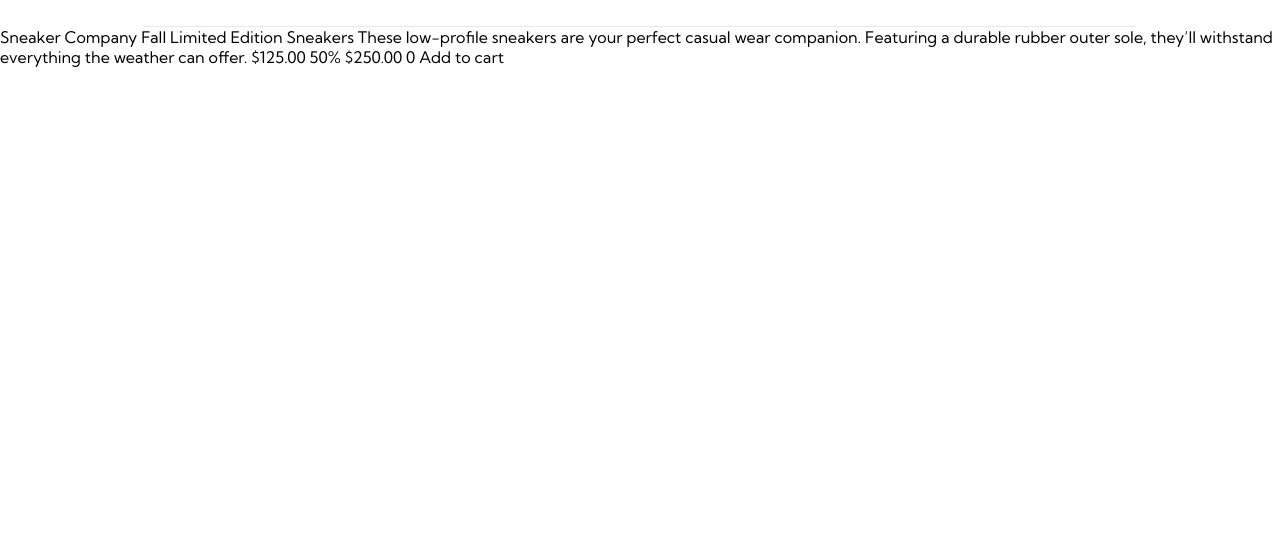
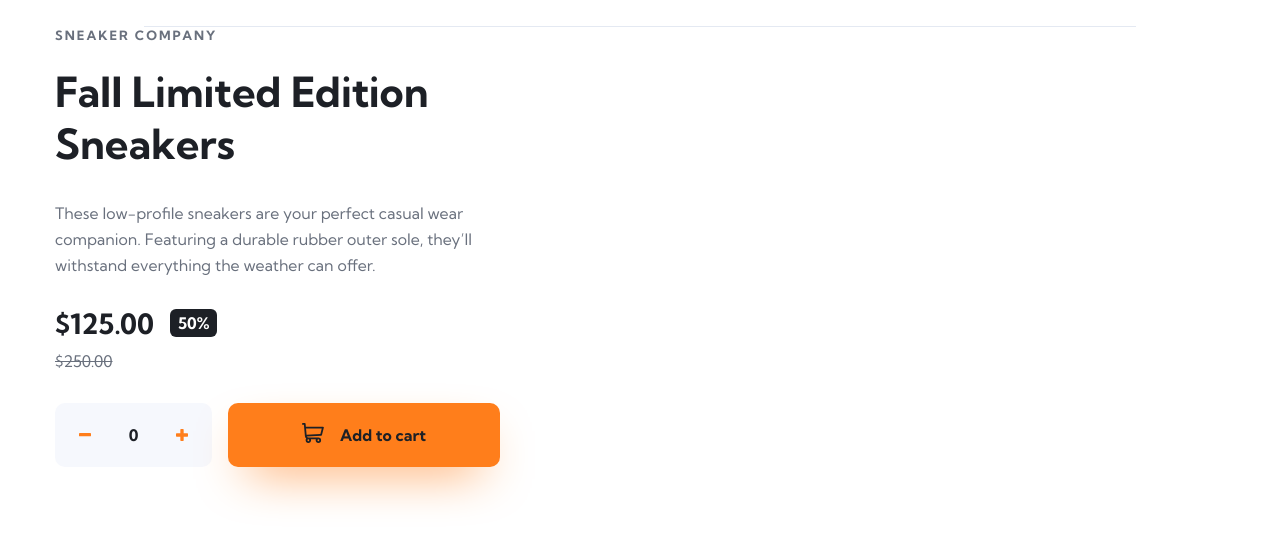
Before and after one commit to AcharaChisomSolomon/ecommerce-product-page, a plain HTML site: page index.html in a window 1280 px wide. Shown: the part 78-622 px from the top of the page. Drawn offline with Linux system fonts and the light colour scheme; files whose address does not match are found by name.

Commit message:
chore: Update styles and HTML for product detail page

```diff
--- a/index.html
+++ b/index.html
@@ -7,8 +7,8 @@
 
   <title>E-commerce product page</title>
 
-  <link rel="stylesheet" href="./styles/base.css">
   <link rel="stylesheet" href="./styles/header.css">
+  <link rel="stylesheet" href="./styles/product-detail.css">
 
   <script src="./index.js" defer></script>
 </head>
@@ -72,20 +72,64 @@
     </header>
   </div>
 
+  <main>
 
-  Sneaker Company
+    <section class="product-image-display"></section>
 
-  Fall Limited Edition Sneakers
-
-  These low-profile sneakers are your perfect casual wear companion. Featuring a
-  durable rubber outer sole, they’ll withstand everything the weather can offer.
-
-  $125.00
-  50%
-  $250.00
-
-  0
-  Add to cart
+    <section class="product-details">
+      <div class="product-info">
+        <h2>Sneaker Company</h2>
+        <h1>Fall Limited Edition Sneakers</h1>
+        <p>
+          These low-profile sneakers are your perfect casual wear companion. Featuring a
+          durable rubber outer sole, they’ll withstand everything the weather can offer.
+        </p>
+        <div class="price">
+          <span class="current-price">$125.00</span>
+          <span class="percent-off">50%</span>
+          <span class="previous-price">$250.00</span>
+        </div>
+        <div class="btns">
+          <div class="quantity">
+            <span class="reduce-quantity" id="reduce-btn">
+              <svg xmlns="http://www.w3.org/2000/svg" width="12" height="4" viewBox="0 0 12 4" fill="none">
+                <path
+                  d="M11.3571 3.33214C11.7134 3.33214 12 3.04554 12 2.68929V0.642857C12 0.286607 11.7134 0 11.3571 0H0.642857C0.286607 0 0 0.286607 0 0.642857V2.68929C0 3.04554 0.286607 3.33214 0.642857 3.33214H11.3571Z"
+                  fill="#ff7e1b" />
+                <mask id="mask0_0_673" style="mask-type:luminance" maskUnits="userSpaceOnUse" x="0" y="0" width="12" height="4">
+                  <path
+                    d="M11.3571 3.33214C11.7134 3.33214 12 3.04554 12 2.68929V0.642857C12 0.286607 11.7134 0 11.3571 0H0.642857C0.286607 0 0 0.286607 0 0.642857V2.68929C0 3.04554 0.286607 3.33214 0.642857 3.33214H11.3571Z"
+                    fill="white" />
+                </mask>
+                <g mask="url(#mask0_0_673)">
+                </g>
+              </svg>
+            </span>
+            <span class="quantity-number" id="quantity-display">0</span>
+            <span class="increase-quantity" id="increase-btn">
+              <svg width="12" height="12" xmlns="http://www.w3.org/2000/svg" xmlns:xlink="http://www.w3.org/1999/xlink">
+                <defs>
+                  <path
+                    d="M12 7.023V4.977a.641.641 0 0 0-.643-.643h-3.69V.643A.641.641 0 0 0 7.022 0H4.977a.641.641 0 0 0-.643.643v3.69H.643A.641.641 0 0 0 0 4.978v2.046c0 .356.287.643.643.643h3.69v3.691c0 .356.288.643.644.643h2.046a.641.641 0 0 0 .643-.643v-3.69h3.691A.641.641 0 0 0 12 7.022Z"
+                    id="b" />
+                </defs>
+                <use fill="#FF7E1B" fill-rule="nonzero" xlink:href="#b" />
+              </svg>
+          </div>
+          <button id="add-to-cart">
+            <span>
+              <svg width="22" height="20" xmlns="http://www.w3.org/2000/svg">
+                <path
+                  d="M20.925 3.641H3.863L3.61.816A.896.896 0 0 0 2.717 0H.897a.896.896 0 1 0 0 1.792h1l1.031 11.483c.073.828.52 1.726 1.291 2.336C2.83 17.385 4.099 20 6.359 20c1.875 0 3.197-1.87 2.554-3.642h4.905c-.642 1.77.677 3.642 2.555 3.642a2.72 2.72 0 0 0 2.717-2.717 2.72 2.72 0 0 0-2.717-2.717H6.365c-.681 0-1.274-.41-1.53-1.009l14.321-.842a.896.896 0 0 0 .817-.677l1.821-7.283a.897.897 0 0 0-.87-1.114ZM6.358 18.208a.926.926 0 0 1 0-1.85.926.926 0 0 1 0 1.85Zm10.015 0a.926.926 0 0 1 0-1.85.926.926 0 0 1 0 1.85Zm2.021-7.243-13.8.81-.57-6.341h15.753l-1.383 5.53Z"
+                  fill="#69707D" fill-rule="nonzero" />
+              </svg>
+            </span>
+            Add to cart
+          </button>
+        </div>
+      </div>
+    </section>
+  </main>
 
   <div id="overlay"></div>
 
--- a/index.js
+++ b/index.js
@@ -27,3 +27,6 @@ cartBtn.addEventListener('click', () => {
     cartDisplay.style.display = 'block';
     cartEmpty.style.display = 'block';
 });
+
+
+const addToCartBtn = document.getElementById('add-to-cart')
--- a/styles/base.css
+++ b/styles/base.css
@@ -1,6 +1,6 @@
 @font-face {
     font-family: 'Kumbh Sans';
-    src: url(./fonts/KumbhSans-VariableFont_YOPQ\,wght.ttf) format('truetype');
+    src: url(../fonts/KumbhSans-VariableFont.ttf) format('truetype');
 }
 :root {
     --font-family: 'Kumbh Sans', sans-serif;
@@ -11,6 +11,14 @@
     --nav-mobile-font-weight: 700;
     --nav-text-desktop-color: #69707d;
     --nav-desktop-font-weight: 400;
+
+    --product-primary-color: var(--nav-text-desktop-color);
+    --product-secondary-color: var(--nav-text-mobile-color);
+    --product-detail-padding: 1.5rem clamp(1.5rem, -1.602112676056338rem + 13.235680751173708vw, 10.31rem);
+    --product-h2-font-size: clamp(0.75rem, 0.7279929577464789rem + 0.09389671361502347vw, 0.8125rem);
+    --product-h1-font-size: clamp(1.75rem, 1.397887323943662rem + 1.5023474178403755vw, 2.75rem);
+    --product-h1-margin: clamp(1rem, 0.823943661971831rem + 0.7511737089201878vw, 1.5rem) 0 clamp(1rem, 0.647887323943662rem + 1.5023474178403755vw, 2rem);
+    --product-p-font-size: clamp(0.9375rem, 0.9154929577464789rem + 0.09389671361502347vw, 1rem);
 }
 *, *::before, *::after {
     box-sizing: border-box;
--- a/styles/header.css
+++ b/styles/header.css
@@ -1,4 +1,4 @@
-/* @import url(./base.css); */
+@import url(./base.css);
 
 .container {
     padding: 0 clamp(1.5rem, -1.602112676056338rem + 13.235680751173708vw, 10.31rem);
--- /dev/null
+++ b/styles/product-detail.css
@@ -0,0 +1,130 @@
+@import url(./base.css);
+
+.product-info {
+    color: var(--product-primary-color);
+    padding: var(--product-detail-padding);
+}
+.product-info h2 {
+    font-size: var(--product-h2-font-size);
+    text-transform: uppercase;
+    letter-spacing: 0.125rem;
+    font-weight: 700;
+}
+.product-info h1 {
+    font-size: var(--product-h1-font-size);
+    margin: var(--product-h1-margin);
+    color: var(--product-secondary-color);
+    font-weight: 700;
+}
+.product-info p {
+    font-size: var(--product-p-font-size);
+    line-height: 1.625rem;
+    font-weight: 400;
+}
+
+
+.price {
+    display: flex;
+    flex-wrap: wrap;
+    align-items: center;
+    margin-top: 1.75rem;
+}
+.price .current-price {
+    font-size: 1.75rem;
+    font-weight: 700;
+    color: var(--product-secondary-color);
+}
+.price .percent-off {
+    font-size: 1rem;
+    font-weight: 700;
+    color: #fff;
+    background-color: var(--product-secondary-color);
+    padding: 0.25rem 0.5rem;
+    border-radius: 0.375rem;
+    margin-left: 1rem;
+}
+.price .previous-price {
+    font-size: 1rem;
+    color: #69707D;
+    text-decoration: line-through;
+    margin-left: auto;
+}
+
+
+.btns {
+    margin-top: 2rem;
+    display: flex;
+    gap: 1rem;
+    flex-direction: column;
+}
+
+.quantity {
+    display: flex;
+    align-items: center;
+    justify-content: space-between;
+    padding: 1.375rem 1.5rem;
+    background: #F6F8FD;
+    border-radius: 0.625rem;
+}
+.quantity-number {
+    font-size: 1rem;
+    font-weight: 700;
+    color: var(--product-secondary-color);
+}
+.reduce-quantity {
+    display: flex;
+    align-items: center;
+    justify-content: center;
+}
+.reduce-quantity:hover, .increase-quantity:hover {
+    cursor: pointer;
+}
+.reduce-quantity:hover svg path, .increase-quantity:hover svg path {
+    fill: #ffab6a;
+}
+
+.btns button {
+    display: flex;
+    align-items: center;
+    justify-content: center;
+    gap: 1rem;
+    width: 100%;
+    border-radius: 0.625rem;
+    border: none;
+    padding: 1.12rem;
+    color: var(--product-secondary-color);
+    font-family: var(--font-family);
+    font-size: 1rem;
+    font-weight: 700;
+    background: #FF7E1B;
+    box-shadow: 0px 20px 50px -20px #FF7E1B;
+    transition: background 0.3s;
+}
+.btns button svg path {
+    fill: #1D2026;
+}
+.btns button:hover {
+    cursor: pointer;
+    background: #FFAB6A;
+}
+
+
+@media screen and (min-width: 920px) {
+    .product-info {
+        max-width: calc((90rem - 10.31rem - 10.31rem) / 2);
+        padding: 0 3.43875rem;
+    }
+    .price .previous-price {
+        flex-basis: 100%;
+        margin-top: 0.63rem;
+    }
+
+    .btns {
+        flex-direction: row;
+    }
+    .quantity {
+        flex-basis: 9.8125rem;
+        flex-shrink: 0;
+    }
+
+}
```
Also changed, not shown: fonts/KumbhSans-VariableFont.ttf (renamed from fonts/KumbhSans-VariableFont_YOPQ,wght.ttf).
